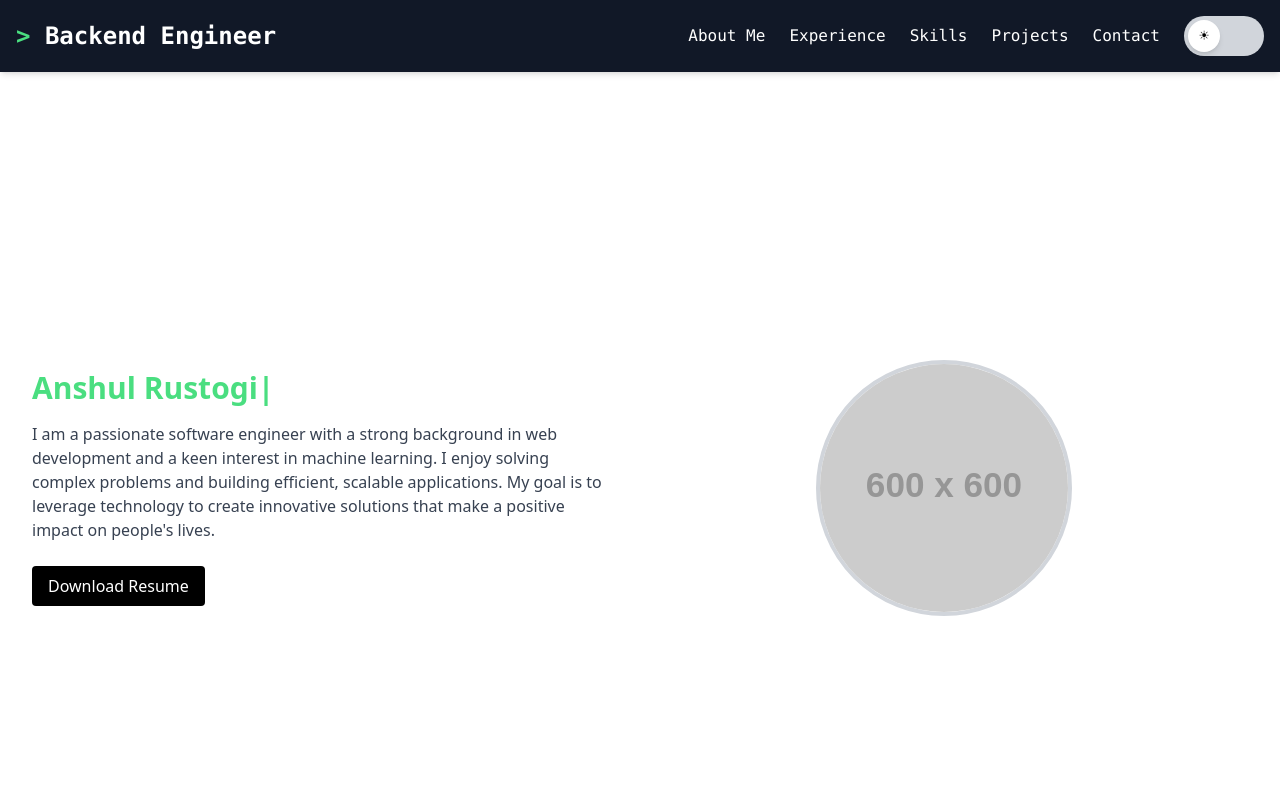
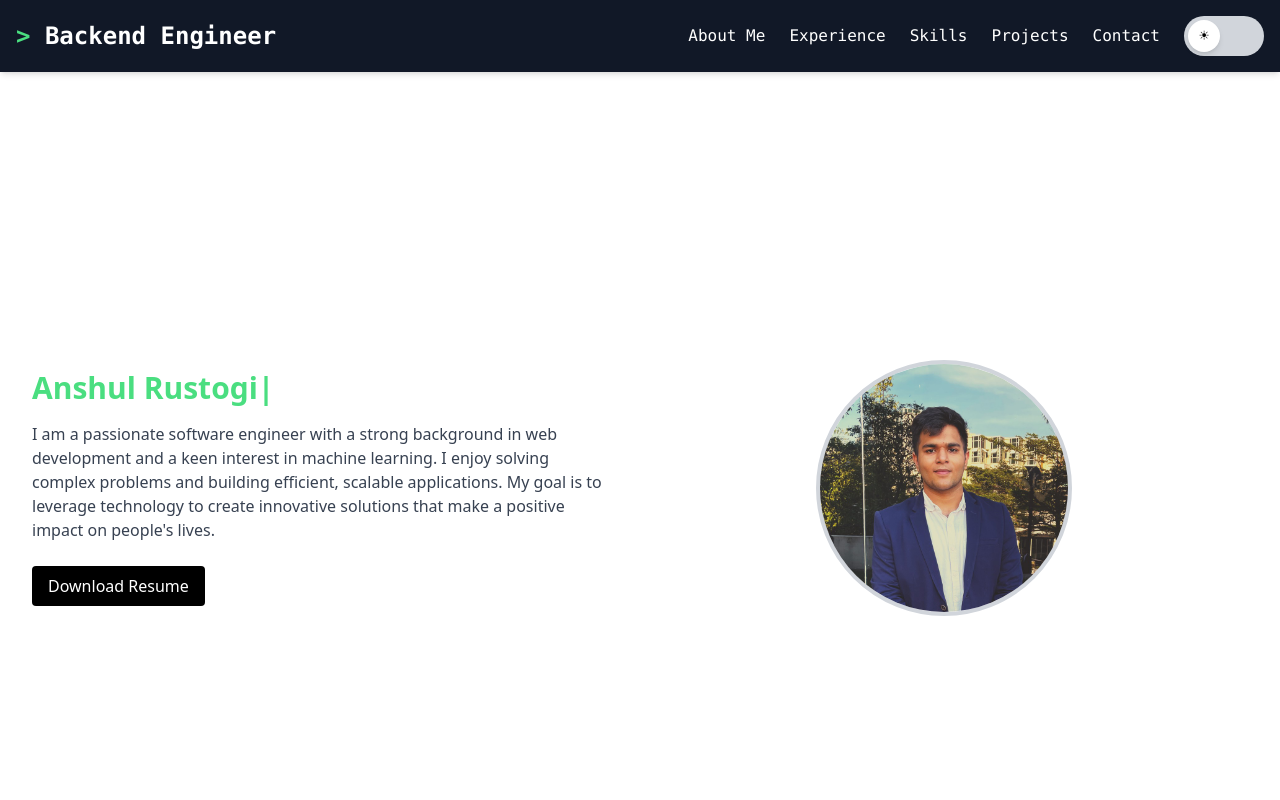
Before and after one commit to AnshulRustogi/personal-website, a React (Create React App) app: page / in a window 1280 px wide. Shown: the top 800 px of the page. Built offline with nearby package versions, Linux system fonts and the light colour scheme.

Commit message:
Add profile photo

```diff
--- a/src/components/AboutMe.js
+++ b/src/components/AboutMe.js
@@ -1,8 +1,8 @@
 import React, { useState, useEffect } from "react";
+import aboutMeConfig from './data/aboutMe';
 
 export default function AboutMe() {
     const [text, setText] = useState(""); // State to hold the typed text
-    const fullText = "Anshul Rustogi"; // Full text to type
     const [isBlinking, setIsBlinking] = useState(true); // State for blinking cursor
 
     useEffect(() => {
@@ -10,9 +10,9 @@ export default function AboutMe() {
         let blinkingTimeout;
 
         // Typing effect
-        if (text.length < fullText.length) {
+        if (text.length < aboutMeConfig.name.length) {
             typingTimeout = setTimeout(() => {
-                setText(fullText.slice(0, text.length + 1));
+                setText(aboutMeConfig.name.slice(0, text.length + 1));
             }, 150); // Typing speed
         } else {
             // Start blinking cursor after typing is complete
@@ -25,7 +25,7 @@ export default function AboutMe() {
             clearTimeout(typingTimeout);
             clearInterval(blinkingTimeout);
         };
-    }, [text, fullText]);
+    }, [text]);
 
     return (
         <section
@@ -47,11 +47,11 @@ export default function AboutMe() {
                             </span>
                         </h2>
                         <p className="text-gray-700 dark:text-gray-300 mb-6">
-                            I am a passionate software engineer with a strong background in web development and a keen interest in machine learning. I enjoy solving complex problems and building efficient, scalable applications. My goal is to leverage technology to create innovative solutions that make a positive impact on people's lives.
+                            {aboutMeConfig.description}
                         </p>
                         {/* Download Resume Button */}
                         <a
-                            href="/path-to-resume.pdf"
+                            href={aboutMeConfig.resumeLink}
                             download="Anshul_Rustogi_Resume.pdf"
                             className="inline-block bg-black text-white font-medium py-2 px-4 rounded hover:bg-gray-800 dark:bg-white dark:text-black dark:hover:bg-gray-200 transition"
                         >
@@ -62,8 +62,8 @@ export default function AboutMe() {
                     {/* Profile Image */}
                     <div className="md:w-1/2 mt-8 md:mt-0 flex justify-center">
                         <img
-                            src="https://placehold.co/600x600/EEE/31343C"
-                            alt="Anshul Rustogi"
+                            src={aboutMeConfig.image}
+                            alt={aboutMeConfig.name}
                             className="rounded-full w-48 h-48 md:w-64 md:h-64 object-cover border-4 border-gray-300 dark:border-gray-700"
                         />
                     </div>
--- /dev/null
+++ b/src/components/data/aboutMe.js
@@ -0,0 +1,9 @@
+const aboutMeConfig = {
+    name: "Anshul Rustogi", // Full name
+    description:
+        "I am a passionate software engineer with a strong background in web development and a keen interest in machine learning. I enjoy solving complex problems and building efficient, scalable applications. My goal is to leverage technology to create innovative solutions that make a positive impact on people's lives.",
+    resumeLink: "/path-to-resume.pdf", // Resume file path
+    image: "images/cover_photo.jpeg", // Profile image path
+};
+
+export default aboutMeConfig;
```
Also changed, not shown: public/images/cover_photo.jpeg (added).
